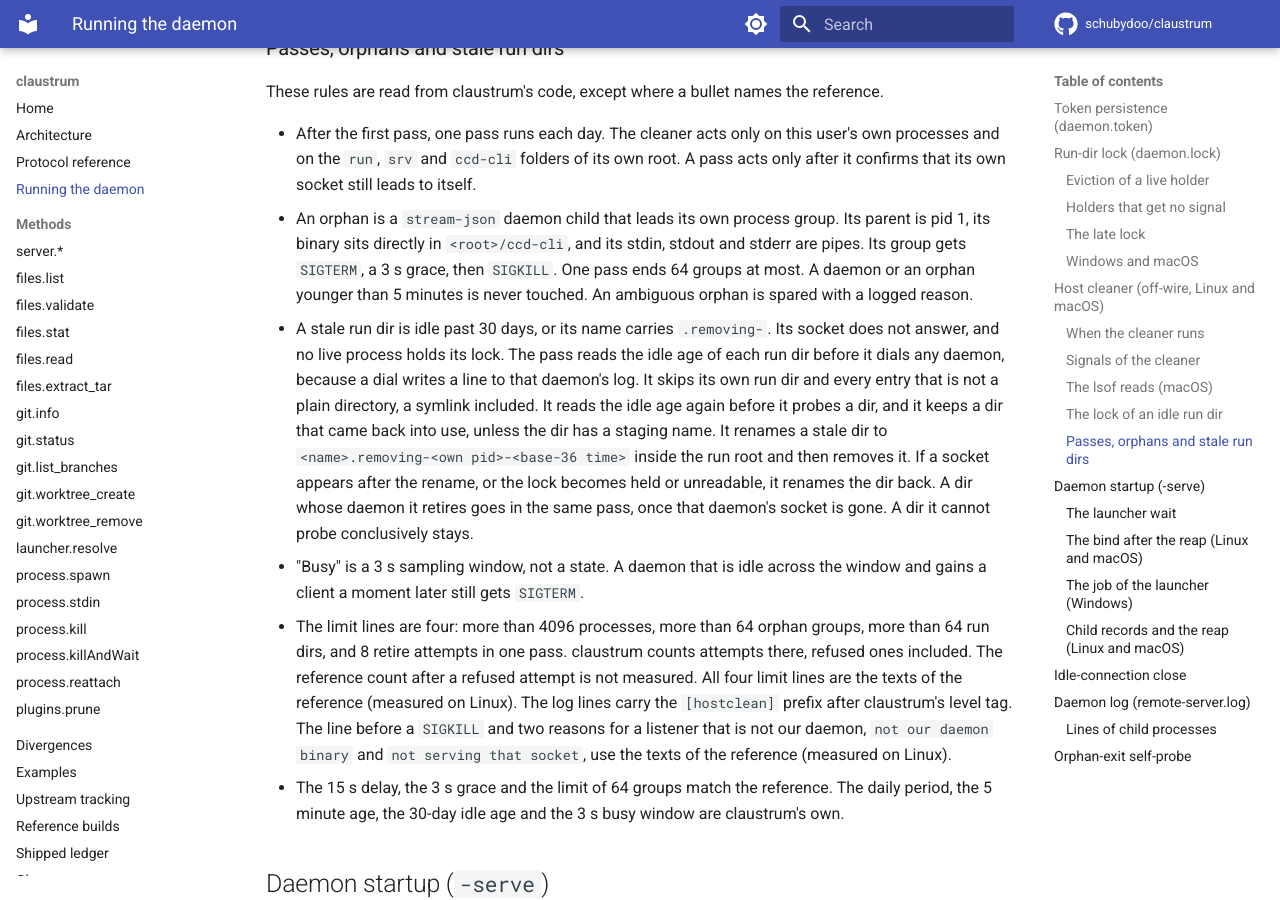
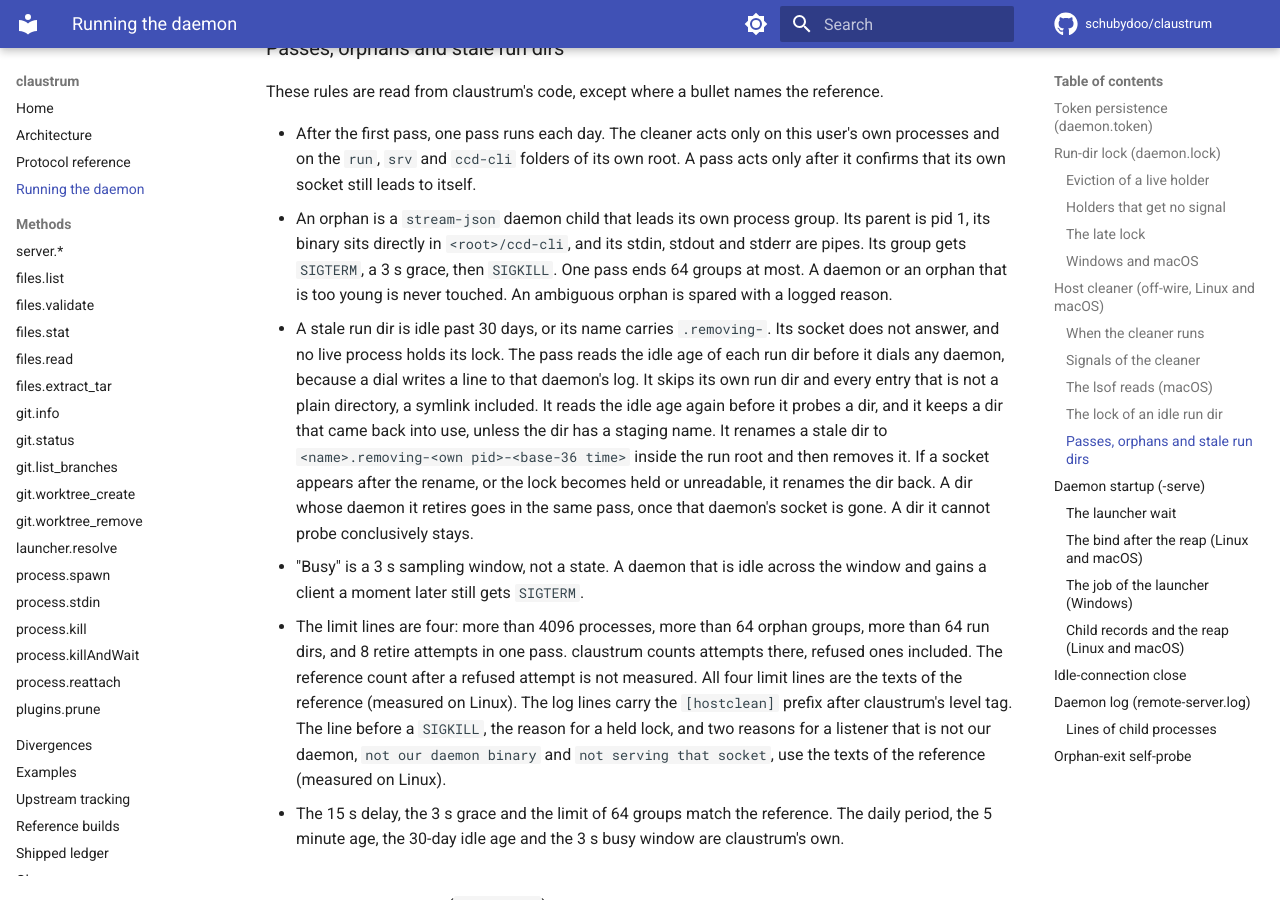
Before and after one commit to schubydoo/claustrum, an MkDocs documentation site: the page built from docs/DAEMON.md, in a window 1280 px wide and 900 px high, scrolled down 7536 px. Built offline with MkDocs 1.6.1 and Material for MkDocs 9.7.7, drawn with Linux system fonts in a browser that asks for light colours; comment, search, counter and statistics services are not loaded.

Commit message:
docs: keep the measured held-lock reason of the cleaner and answer the review
Co-Authored-By: Claude Opus 5.5 <noreply@anthropic.com>

```diff
--- a/docs/DAEMON.md
+++ b/docs/DAEMON.md
@@ -23,8 +23,8 @@ replaces the token of a dead daemon only after its reap, its `bind` and its
 The daemon unlinks the file only on a graceful stop: `server.shutdown`,
 `SIGTERM`, `SIGINT` or its self-exit. A `SIGKILL` or a crash leaves it. `-stop`
 also removes it after a failed connect, unless it prints `survivor` (see
-[-stop](PROTOCOL.md#-stop-ask-a-running-daemon-to-shut-down)). The unlink tests identity (`os.SameFile`). If the file
-at the path is not the file that the daemon wrote, the file stays. So a
+[-stop](PROTOCOL.md#-stop-ask-a-running-daemon-to-shut-down)). The unlink
+tests identity (`os.SameFile`). If the file at the path is not the file that the daemon wrote, the file stays. So a
 departing daemon keeps the token of a successor (measured on Windows, from the
 code on Linux and macOS). The same guard covers `rpc.sock` on Linux and macOS and
 the `rpc.pipe` pointer on Windows. A token or pipe pointer with no recorded
@@ -372,8 +372,8 @@ reference.
 - An orphan is a `stream-json` daemon child that leads its own process group.
   Its parent is pid 1, its binary sits directly in `<root>/ccd-cli`, and its
   stdin, stdout and stderr are pipes. Its group gets `SIGTERM`, a 3 s grace,
-  then `SIGKILL`. One pass ends 64 groups at most. A daemon or an orphan
-  younger than 5 minutes is never touched. An ambiguous orphan is spared with
+  then `SIGKILL`. One pass ends 64 groups at most. A daemon or an orphan that
+  is too young is never touched. An ambiguous orphan is spared with
   a logged reason.
 - A stale run dir is idle past 30 days, or its name carries `.removing-`. Its
   socket does not answer, and no live process holds its lock. The pass reads
@@ -394,9 +394,10 @@ reference.
   counts attempts there, refused ones included. The reference count after a
   refused attempt is not measured. All four limit lines are the texts of the
   reference (measured on Linux). The log lines carry the `[hostclean]` prefix
-  after claustrum's level tag. The line before a `SIGKILL` and two reasons for
-  a listener that is not our daemon, `not our daemon binary` and `not serving
-  that socket`, use the texts of the reference (measured on Linux).
+  after claustrum's level tag. The line before a `SIGKILL`, the reason for a
+  held lock, and two reasons for a listener that is not our daemon, `not our
+  daemon binary` and `not serving that socket`, use the texts of the reference
+  (measured on Linux).
 - The 15 s delay, the 3 s grace and the limit of 64 groups match the
   reference. The daily period, the 5 minute age, the 30-day idle age and the
   3 s busy window are claustrum's own.
@@ -404,8 +405,8 @@ reference.
 ## Daemon startup (`-serve`)
 
 This section holds what the launcher and the daemon do at a `-serve` start. The
-flags are under [-serve, run the daemon](PROTOCOL.md#-serve-run-the-daemon). The launcher
-wait and the self-locate are measured against `5fd08069`, and the other rules
+flags are under [-serve, run the daemon](PROTOCOL.md#-serve-run-the-daemon).
+The launcher wait and the self-locate are measured against `5fd08069`, and the other rules
 against `89cb6289`, on the systems that each rule names.
 
 The launcher is the `-serve` process that the operator starts. It re-execs its own
```
Also changed, not shown: SECURITY.md (+3 -3 lines), docs/PROTOCOL.md (+2 -1 lines), 1 other file.
